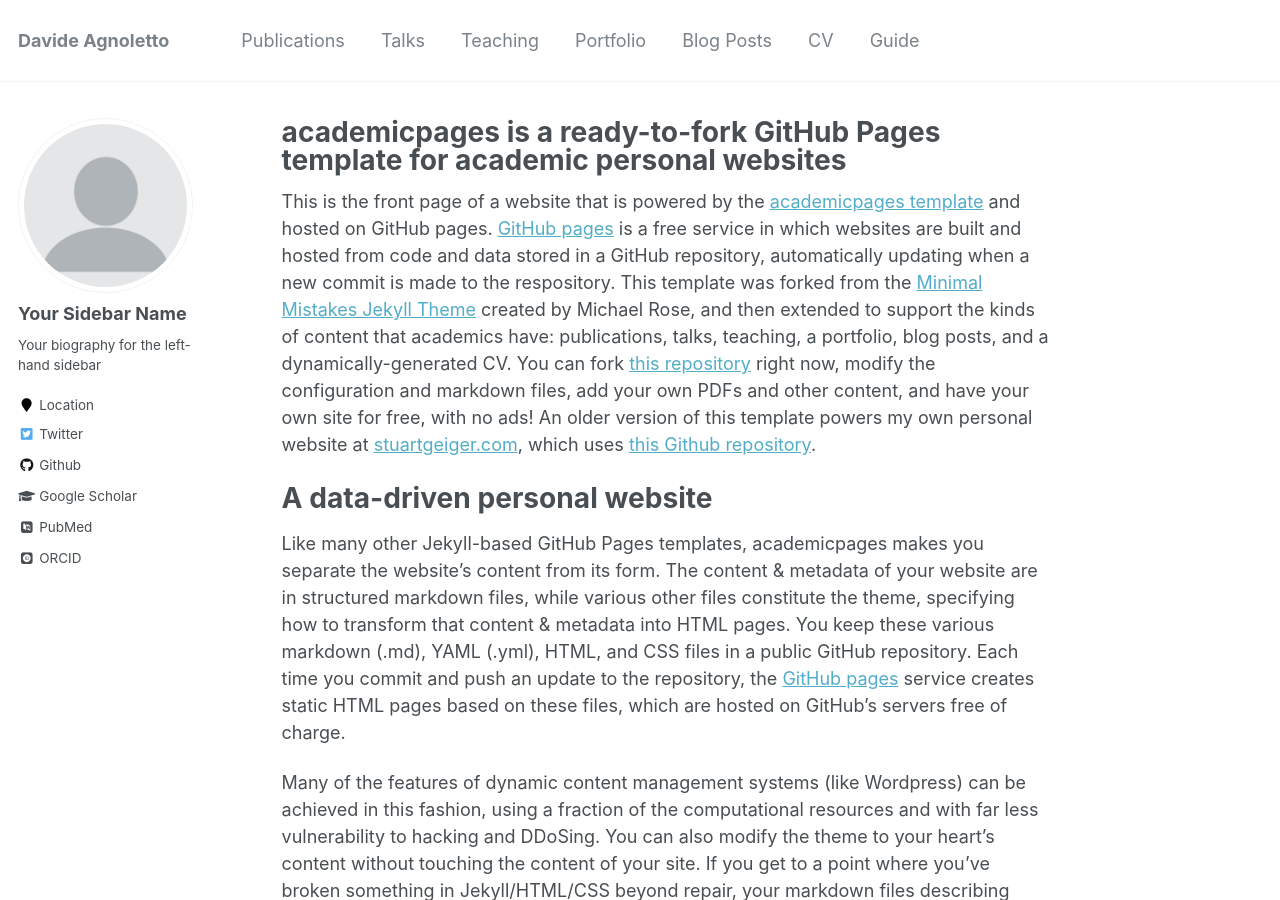
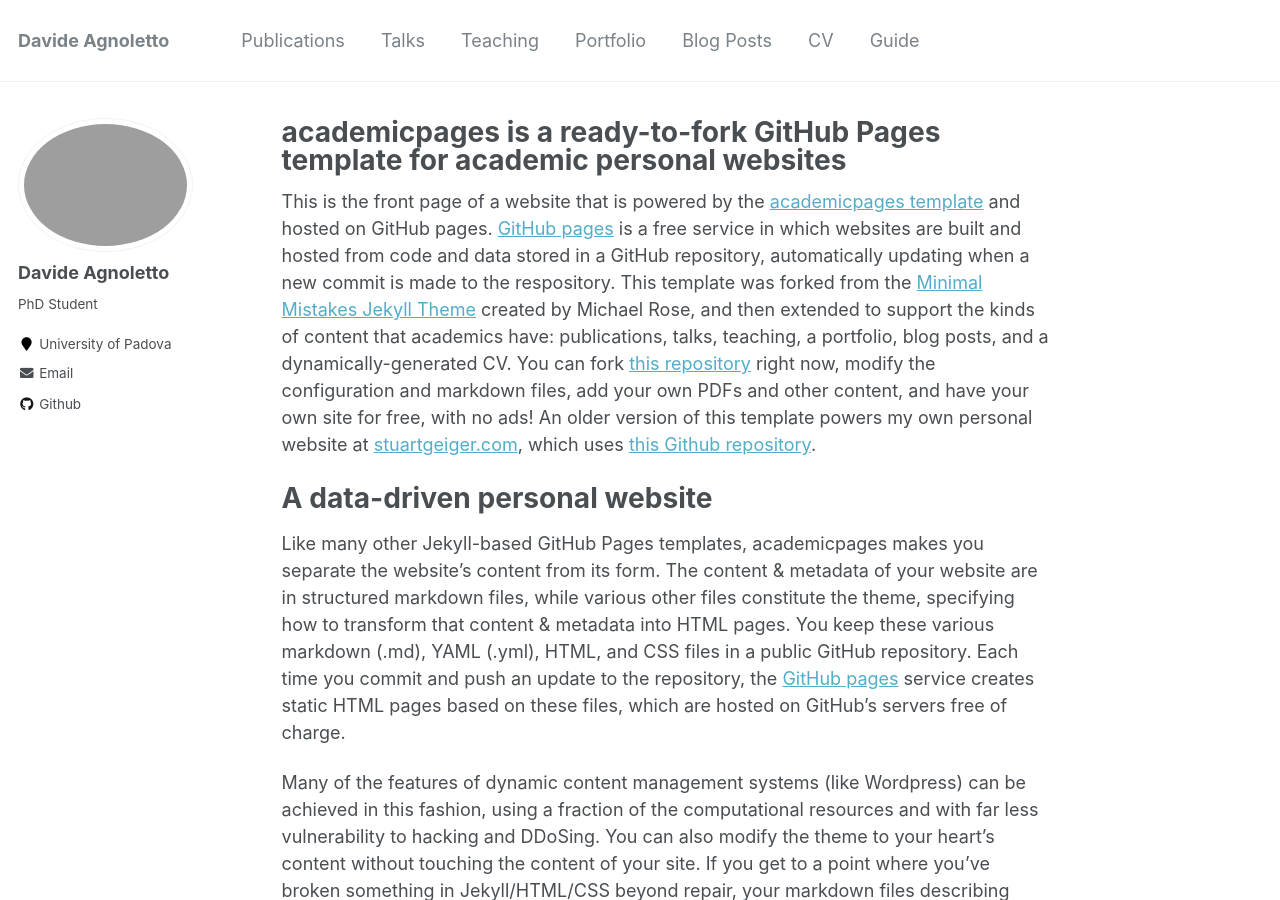
Before and after one commit to davideagno/davideagno.github.io, a Jekyll site: the page built from _pages/about.md, in a window 1280 px wide and 900 px high. Built offline with Jekyll 4.4.1, drawn with Linux system fonts in a browser that asks for light colours; some web fonts are replaced.

Commit message:
Update _config.yml

```diff
--- a/_config.yml
+++ b/_config.yml
@@ -80,14 +80,14 @@
 
 # Site Author
 author:
-  name             : "Your Sidebar Name"
-  avatar           : "profile.png"
-  bio              : "Your biography for the left-hand sidebar"
-  location         : "Location"
+  name             : "Davide Agnoletto"   # SIDEBAR NAME
+  avatar           : "prova_pic.png"      # PROFILE PIC
+  bio              : "PhD Student"        # Bio sidebar
+  location         : "University of Padova"
   employer         :
-  pubmed           : "https://www.ncbi.nlm.nih.gov/pubmed/?term=john+snow"
-  googlescholar    : "http://yourfullgooglescholarurl.com"
-  email            :
+  pubmed           : # "https://www.ncbi.nlm.nih.gov/pubmed/?term=john+snow"
+  googlescholar    : # "http://yourfullgooglescholarurl.com"
+  email            : "davide.agnoletto.2@phd.unipd.it"
   researchgate     :  # example: "https://www.researchgate.net/profile/yourprofile"
   uri              :
   bitbucket        :
@@ -96,20 +96,20 @@
   flickr           :
   facebook         :
   foursquare       :
-  github           : "academicpages"
+  github           : "https://davideagno.github.io/"
   google_plus      :
   keybase          :
   instagram        :
   impactstory      : #"https://profiles.impactstory.org/u/xxxx-xxxx-xxxx-xxxx"
   lastfm           :
   linkedin         :
-  orcid            : "http://orcid.org/yourorcidurl"
+  orcid            : # "http://orcid.org/yourorcidurl"
   pinterest        :
   soundcloud       :
   stackoverflow    : # http://stackoverflow.com/users/123456/username
   steam            :
   tumblr           :
-  twitter          : "replacethistwitterhandle"
+  twitter          : # "replacethistwitterhandle"
   vine             :
   weibo            :
   xing             :
```
